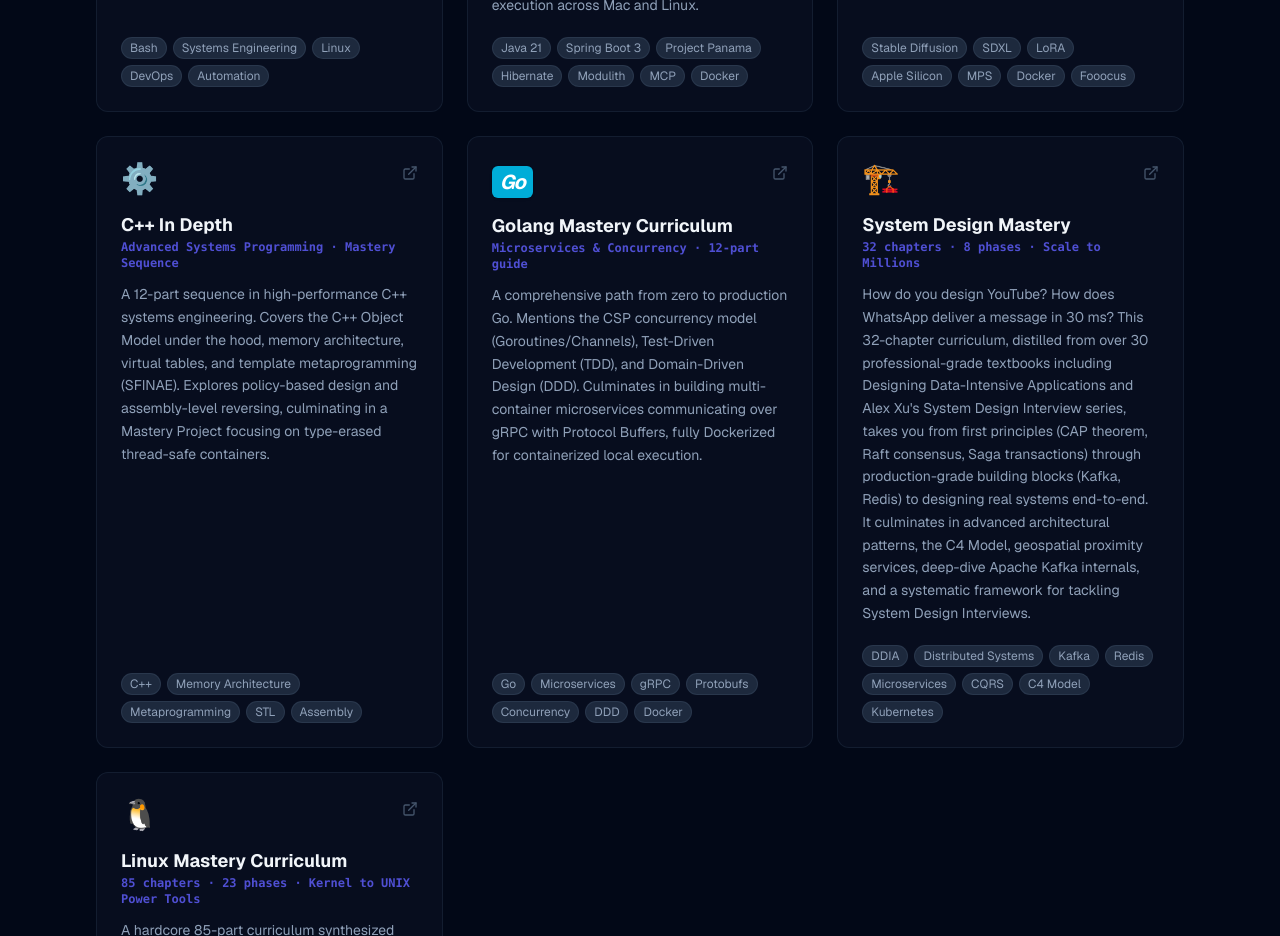
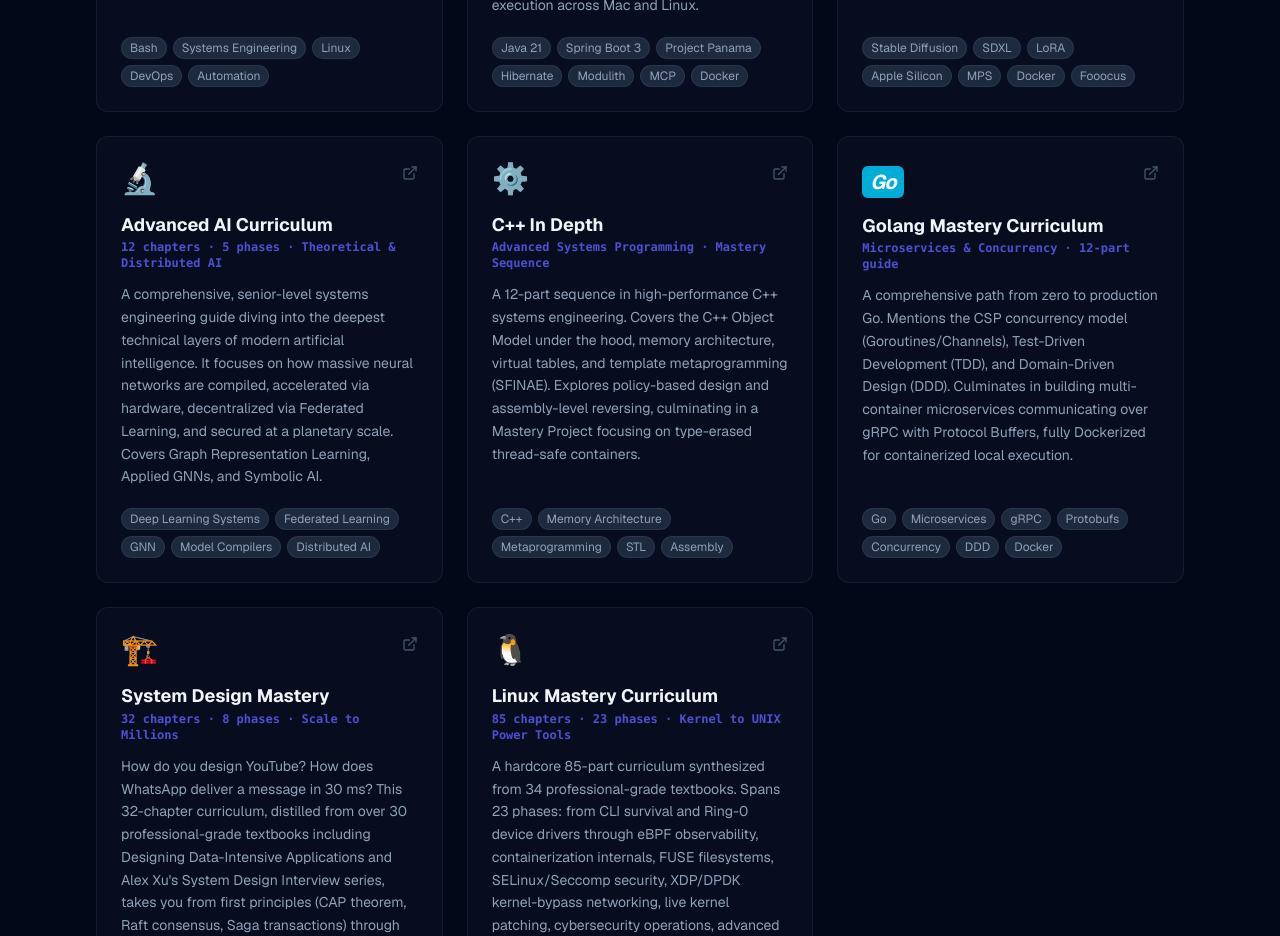
Before and after one commit to chemacabeza/chemacabeza-dev, a Next.js app: page /projects in a window 1280 px wide. Shown: the part 2260-3196 px from the top of the page. Built offline with nearby package versions, Linux system fonts and the light colour scheme.

Commit message:
feat(projects): add Advanced AI curriculum project

```diff
--- a/app/projects/page.tsx
+++ b/app/projects/page.tsx
@@ -112,6 +112,16 @@ const githubProjects = [
         description:
             "A local high-performance art platform using Stable Diffusion and Fooocus. Features a 46GB model library with 7 SDXL checkpoints and 41 LoRAs, optimized for Apple Silicon via MPS GPU acceleration. Includes a centralized storage architecture and pre-configured workflows for production-quality character and environment synthesis.",
         tags: ["Stable Diffusion", "SDXL", "LoRA", "Apple Silicon", "MPS", "Docker", "Fooocus"],
+    },
+    {
+        repo: "AdvancedAI",
+        url: "https://github.com/chemacabeza/my-github-projects/tree/master/AdvancedAI",
+        emoji: "🔬",
+        title: "Advanced AI Curriculum",
+        subtitle: "12 chapters · 5 phases · Theoretical & Distributed AI",
+        description:
+            "A comprehensive, senior-level systems engineering guide diving into the deepest technical layers of modern artificial intelligence. It focuses on how massive neural networks are compiled, accelerated via hardware, decentralized via Federated Learning, and secured at a planetary scale. Covers Graph Representation Learning, Applied GNNs, and Symbolic AI.",
+        tags: ["Deep Learning Systems", "Federated Learning", "GNN", "Model Compilers", "Distributed AI"],
     },
     {
         repo: "Cplusplus",
```
